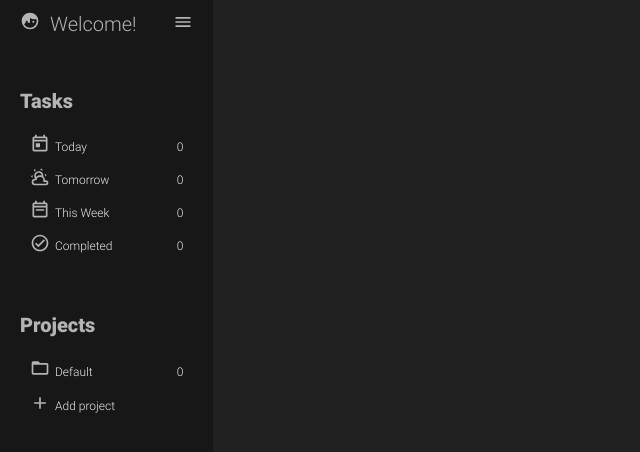
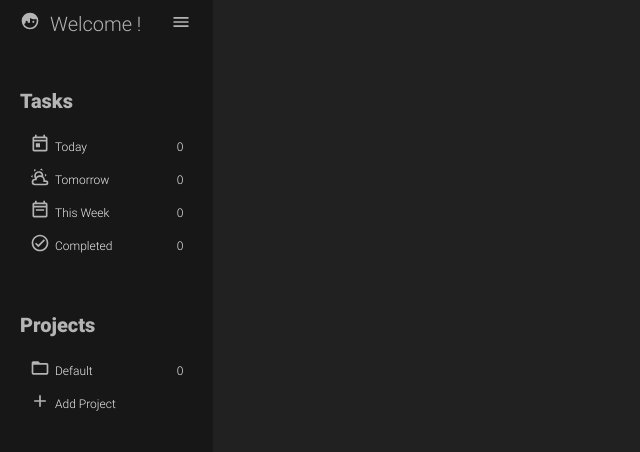
Before and after one commit to kalvinliang965/odin-todo-list, a website built with webpack: page src/index.html in a window 1280 px wide. Shown: the full height of the page, 0-640 px from the left. Built offline with nearby package versions, Linux system fonts and the light colour scheme.

Commit message:
able to load the sidebar using javascript

```diff
--- a/src/index.html
+++ b/src/index.html
@@ -7,7 +7,8 @@
 </head>
 <body>
 
-    <div class="sidebar">
+    <!-- <div class="sidebar">
+
         <div class="item">
             <div class="left">
                 <div class="svg-container" data-type="profile"></div>
@@ -89,7 +90,7 @@
 
             </div>
         </div>
-    </div>
+    </div> -->
 
     <div class="content">
 
--- a/src/index.js
+++ b/src/index.js
@@ -1,5 +1,18 @@
 import "./style.css";
 import SidebarController from "./module/SidebarController";
 
-console.log("Hello, world");
-SidebarController.load();
+
+
+
+(function main() {
+    console.log("Hello, world");
+    const body = document.querySelector("body");
+
+    SidebarController.load(body);
+    const menu_btn = document.querySelector(`[data-type="menu"]`);
+
+    menu_btn.addEventListener("click", ()=> {
+        SidebarController.hide(body);
+    });
+
+})();
--- a/src/module/SidebarController.js
+++ b/src/module/SidebarController.js
@@ -1,17 +1,128 @@
 import svgfile from "./svgfile";
 
-function load() {
+
+function info(type, msg, count) {
+    return {
+        type,
+        msg,
+        count,
+    };
+}
+function load(body) {
+
+    const sidebar = document.createElement("div");
+    // the main container
+    sidebar.className="sidebar";
+
+    const header = createHeader(sidebar);
+    sidebar.appendChild(header);
+
+
+    sidebar.appendChild(createItem("Tasks",[
+        info("calendarToday", "Today", 0),
+        info("calendarTomorrow", "Tomorrow", 0),
+        info("calendarWeek", "This Week", 0),
+        info("checkMark", "Completed", 0),
+    ]));
+
+    sidebar.appendChild(createItem("Projects",[
+        info("folder", "Default", 0),
+        info("add", "Add Project", ""),
+    ]));
+
+
+
+    body.insertBefore(sidebar, body.firstChild);
     load_svg();
 }
 
+
+function hide(body) {
+    if (body.firstChild.className==="sidebar") {
+        body.removeChild(body.firstChild);
+    }
+}
+
+
+function createHeader() {
+
+    const item = document.createElement("div");
+    item.className="item";
+
+    const left = document.createElement("div");
+    left.className="left";
+    let svg_container = document.createElement("div");
+    svg_container.className="svg-container";
+    svg_container.dataset.type="profile";
+    left.appendChild(svg_container);
+    const span = document.createElement("span");
+    span.textContent = "Welcome !";
+    left.appendChild(span);
+    item.appendChild(left);
+
+    const menu_btn = document.createElement("button");
+    menu_btn.className="menu-btn";
+    svg_container = document.createElement("div");
+    svg_container.className = "svg-container";
+    svg_container.dataset.type="menu";
+    menu_btn.appendChild(svg_container);
+    item.appendChild(menu_btn);
+
+    return item;
+}
+
+function createItem(header, infos) {
+    const item = document.createElement("div");
+    item.className="item";
+
+    const headerContainer = document.createElement("div");
+    headerContainer.className= "header";
+    headerContainer.textContent=header;
+    item.appendChild(headerContainer);
+
+    const itemContent = document.createElement("div");
+    itemContent.className = "item-content";
+
+    infos.forEach((info) => {
+        console.log(info);
+        itemContent.appendChild(createLine(info));
+    })
+    item.appendChild(itemContent);
+
+    return item;
+}
+
+function createLine(info) {
+    const ret = document.createElement("button");
+    ret.className="line";
+    const content = document.createElement("div");
+    content.className="content";
+    const svg_container = document.createElement("div");
+    svg_container.className="svg-container";
+    svg_container.dataset.type=info.type;
+    content.appendChild(svg_container);
+    const msg = document.createElement("span");
+    msg.textContent=info.msg;
+    content.appendChild(msg);
+    ret.appendChild(content);
+
+    const countContainer = document.createElement("span");
+    countContainer.className="count";
+    countContainer.textContent=info.count;
+    ret.appendChild(countContainer);
+    return ret;
+}
 function load_svg(){
     document.querySelectorAll(".svg-container").
                 forEach(svg => {
+                    console.log(svg.dataset.type);
                     svg.innerHTML = svgfile[svg.dataset.type];
                 });
 
 }
 
+
 export default {
     load,
+    hide,
 }
--- a/src/style.css
+++ b/src/style.css
@@ -81,9 +81,14 @@ body {
 .sidebar > .item:first-child .left span {
     font-size: 1.25rem;
 }
+
 .menu-btn {
     background-color: inherit;
     border: none;
+    padding: 2px;
+    display: flex;
+    justify-content: center;
+    align-items: center;
 }
 
 .menu-btn:hover {
```
